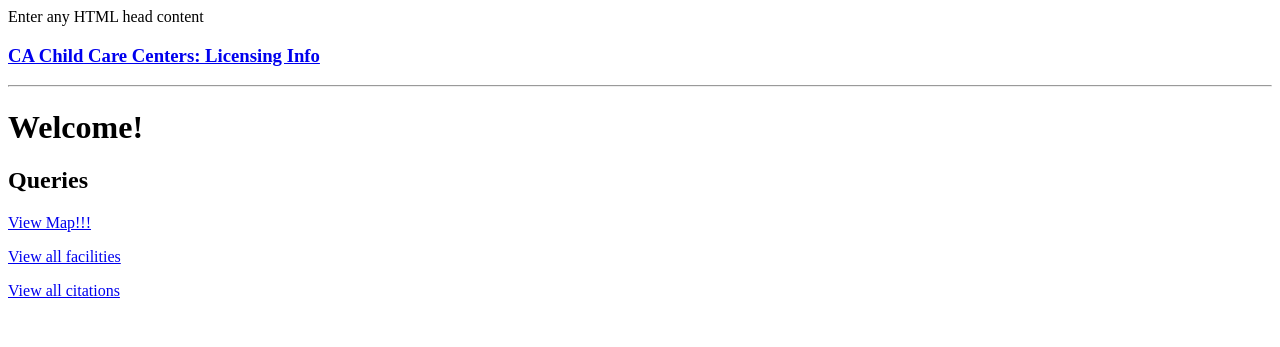
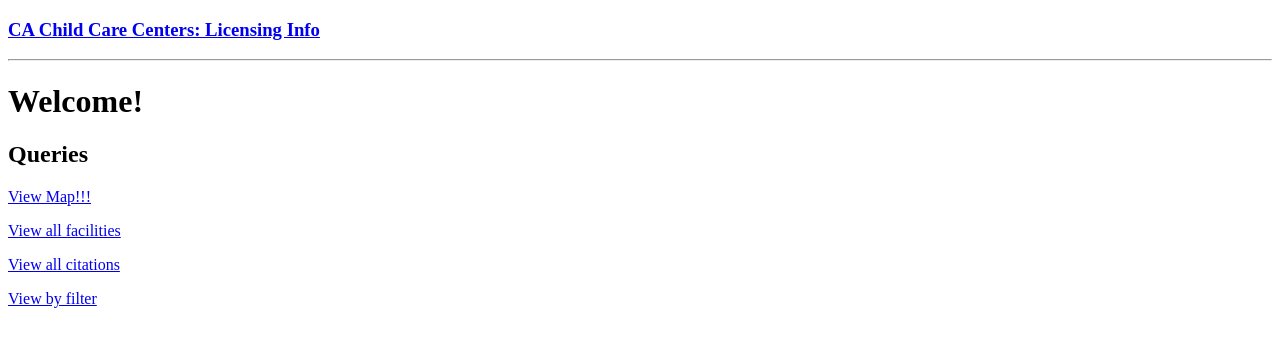
Before and after one commit to hanndull/child-care-check, a Flask app: page / in a window 1280 px wide. Shown: the top 347 px of the page. Run offline with Flask 2, Linux system fonts and the light colour scheme.

Commit message:
name query filter now functioning

```diff
--- a/server.py
+++ b/server.py
@@ -8,6 +8,7 @@ from jinja2 import StrictUndefined
 from flask import Flask, render_template, redirect, request, flash, session
 from flask_debugtoolbar import DebugToolbarExtension
 from model import connect_to_db, db, Facility, Visitation, Citation, CitationDefinition
+from sqlalchemy import func
 
 ##### Create App #############################################################
 
@@ -26,6 +27,54 @@ def show_home():
     """Homepage"""
 
     return render_template('home.html')
+
+
+@app.route('/filter')
+def display_filter_form():
+    """Display filter fields of form"""
+
+    return render_template('filter.html')
+
+@app.route('/filter-results', methods=['POST'])
+def process_form():
+    """Recieve and store filtration input"""
+
+    name = request.form.get('name').upper()
+    zipcode = request.form.get('zipcode')
+    min_cit = request.form.get('min_cit')
+    max_cit = request.form.get('max_cit')
+
+
+    if name or zipcode or min_cit or max_cit:
+        if name:
+            facilities = Facility.query.filter(Facility.facility_name.like(f'%{name}%')).all()
+        elif zipcode:
+            facilities = Facility.query.filter(Facility.facility_zip == int(zipcode)).all()
+        elif min_cit:
+            q = Citation.query
+            facilities = q.group_by('facility_id').having(db.func.count(Citation.citation_id) >= int(min_cit)).all()
+        elif max_cit:
+            q = Citation.query
+            facilities = q.group_by('facility_id').having(db.func.count(Citation.citation_id) <= int(max_cit)).all()
+
+        flash('Applying your requested filters now!')
+
+        return render_template('filter-results.html', facilities=facilities)
+        ### TODO - figure out why it is not rendering test.html
+        ### TODO - figure out how to diplay map w/ filtered points
+
+    else:
+        flash('No filters were applied.')
+
+        return redirect('/')
+
+
+
+@app.route('/filter_by_zip')
+def filter_zip():
+    """Filter by facility zip code"""
+
+    pass
 
 
 @app.route('/facilities')
@@ -55,19 +104,19 @@ def show_map():
     return render_template('map.html', facilities=facilities)
 
 
-# @app.route('/geocode-request')
-# def send_geocode_request():
+@app.route('/geocode-request')
+def send_geocode_request():
 
-#     facilities = Facility.query.all()
+    facilities = Facility.query.all()
 
-#     for facility in facilities:
-#         # Loop thru facilities, create geocode request url for each
+    # for facility in facilities:
+        # Loop thru facilities, create geocode request url for each
 
-#         ### TODO - this is currently not saving to anything--
-#         ### Need to figure out if Google Geocode req is viable for this project
-#         (f"https://maps.googleapis.com/maps/api/geocode/json?address={facility.address}+{facility_city}+{facility_state}&key=AIzaSyAw0meNSqLUJr9iQ0JLsC0b0xXxwBLrP_U")
+        ### TODO - this is currently not saving to anything--
+        ### Need to figure out if Google Geocode req is viable for this project
+        # (f"https://maps.googleapis.com/maps/api/geocode/json?address={facility.address}+{facility_city}+{facility_state}&key=AIzaSyAw0meNSqLUJr9iQ0JLsC0b0xXxwBLrP_U")
 
-#     return
+    return
 
 #@app.route('/map/<facility_id>')
 
--- a/templates/base.html
+++ b/templates/base.html
@@ -4,7 +4,7 @@
 <head>
   <title>CA Child Care Centers: Licensing Info</title>
   {% block head %}
-    Enter any HTML head content
+
   {% endblock %}
 </head>
 
@@ -14,11 +14,11 @@
     <!--  Flash messages display here -->
     {% with messages = get_flashed_messages() %}
       {% if messages %}
-        <ul class=flashes>
+        <span class=flashes>
         {% for message in messages %}
-          <li>{{ message }}</li>
+          <p>{{ message }}</p>
         {% endfor %}
-        </ul>
+        </span>
       {% endif %}
     {% endwith %}
 </div>
--- a/templates/home.html
+++ b/templates/home.html
@@ -7,5 +7,6 @@
     <p><a href="/map">View Map!!!</a></p>
     <p><a href="/facilities">View all facilities</a></p>
     <p><a href="/citations">View all citations</a></p>
+    <p><a href="/filter">View by filter</a></p>
 
 {% endblock %}
```
Also changed, not shown: templates/facility_profile.html (+10 -4 lines).
